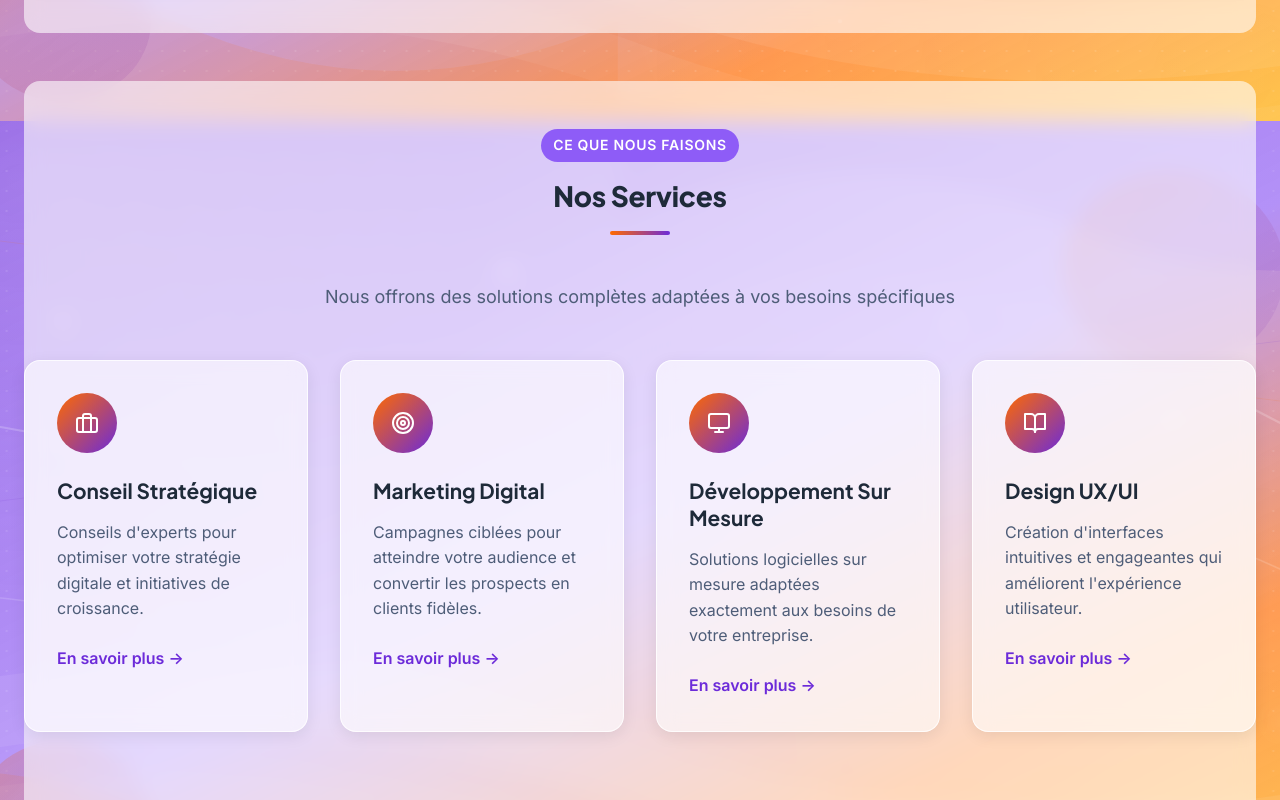
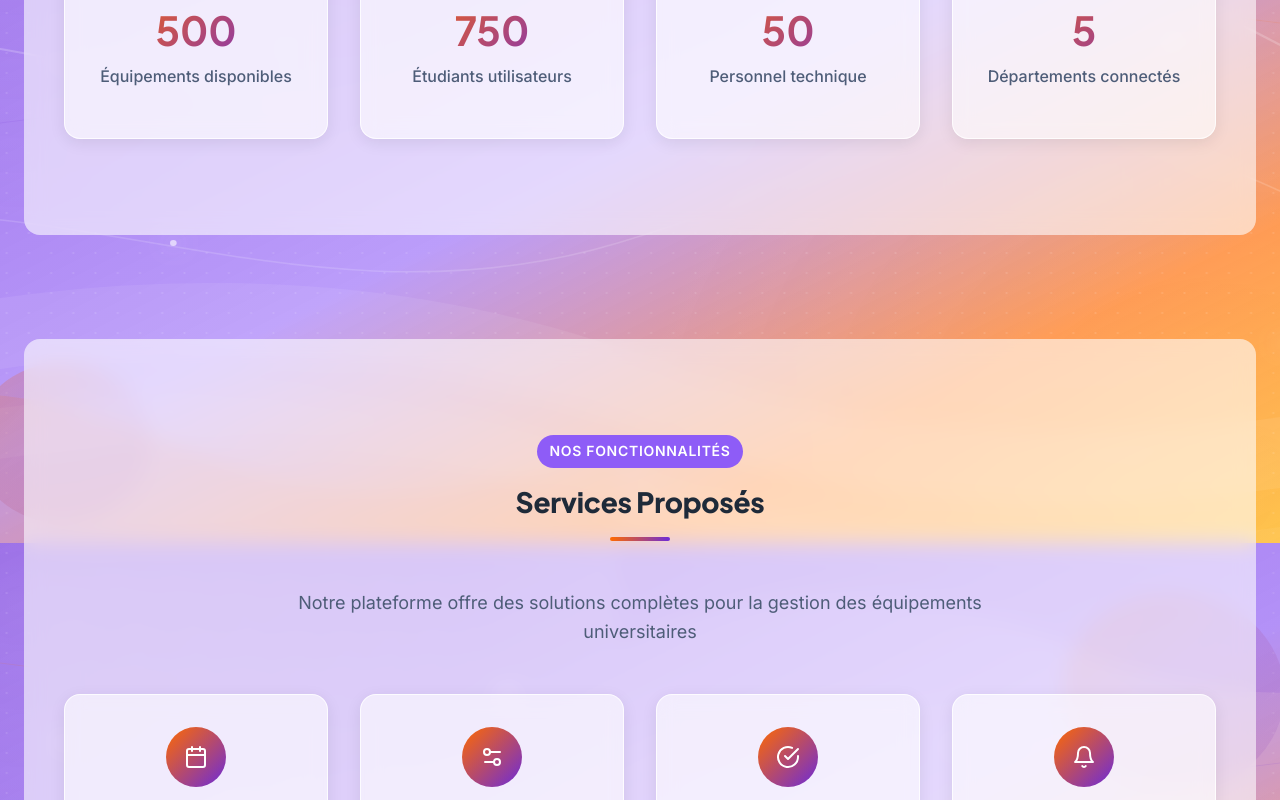
Before and after one commit to TEssarhir/UMI-gestion-stock, a React (Create React App) app in the folder client/: page / in a window 1280 px wide. Shown: the part 1840-2640 px from the top of the page. Built offline with nearby package versions, Linux system fonts and the light colour scheme.

Commit message:
Translated the main page + enhanced the css

```diff
--- a/client/src/css/home.css
+++ b/client/src/css/home.css
@@ -148,7 +148,8 @@
   padding: var(--space-xl) var(--space-md);
   overflow: hidden;
   margin-top: var(--header-height);
-  margin-bottom: 0;
+  margin-bottom: var(--space-xxl);
+  padding-top: 0;
 }
 
 /* No before pseudo-element for hero to allow full background visibility */
@@ -213,7 +214,7 @@
   text-align: center;
   max-width: 900px;
   z-index: 1;
-  padding: var(--space-lg);
+  padding: var(--space-xl);
   border-radius: var(--radius-lg);
   background: var(--glass-bg-light);
   backdrop-filter: blur(var(--glass-blur));
@@ -440,6 +441,47 @@
   background: var(--glass-bg-dark);
 }
 
+.features {
+  display: grid;
+  grid-template-columns: repeat(auto-fit, minmax(280px, 1fr));
+  gap: var(--space-lg);
+  margin-top: var(--space-xl);
+}
+
+.feature-card {
+  text-align: center;
+  padding: var(--space-xl);
+  border-radius: var(--radius-lg);
+  background: var(--glass-bg-light);
+  backdrop-filter: blur(var(--glass-blur));
+  border: 1px solid var(--glass-border-light);
+  box-shadow: var(--shadow-md);
+  transition: var(--transition);
+  display: flex;
+  flex-direction: column;
+  align-items: center;
+  height: 100%;
+}
+
+.dark-mode .feature-card {
+  background: var(--glass-bg-dark);
+  border: 1px solid var(--glass-border-dark);
+}
+
+.feature-card h4 {
+  margin-top: var(--space-md);
+  margin-bottom: var(--space-md);
+}
+
+.feature-card p {
+  margin-bottom: var(--space-lg);
+  flex-grow: 1;
+}
+
+.feature-link {
+  margin-top: auto;
+}
+
 .feature-icon {
   margin-bottom: var(--space-md);
 }
@@ -485,7 +527,7 @@
 }
 
 .testimonial-card {
-  padding: var(--space-lg);
+  padding: var(--space-xl);
   border-radius: var(--radius-lg);
   background: var(--glass-bg-light);
   backdrop-filter: blur(var(--glass-blur));
@@ -561,10 +603,26 @@
 
 .contact-container {
   display: grid;
-  grid-template-columns: repeat(auto-fit, minmax(300px, 1fr));
+  grid-template-columns: 1fr 1fr;
   gap: var(--space-xl);
   max-width: var(--content-width);
   margin: 0 auto;
+  padding: 0;
+}
+
+.contact-info, .contact-form {
+  min-height: 500px;
+  display: flex;
+  flex-direction: column;
+}
+
+.contact-form {
+  padding: var(--space-xl);
+  justify-content: center;
+}
+
+.contact-info {
+  padding: var(--space-xl);
 }
 
 .contact-description {
@@ -597,23 +655,6 @@
 .contact-item p {
   color: var(--text-secondary);
   margin-bottom: 0;
-}
-
-.contact-form {
-  padding: var(--space-lg);
-  border-radius: var(--radius-lg);
-  background: var(--glass-bg-light);
-  backdrop-filter: blur(var(--glass-blur));
-  border: 1px solid var(--glass-border-light);
-  box-shadow: var(--shadow-md);
-  display: flex;
-  flex-direction: column;
-  gap: var(--space-md);
-}
-
-.dark-mode .contact-form {
-  background: var(--glass-bg-dark);
-  border: 1px solid var(--glass-border-dark);
 }
 
 /* ================ FOOTER ================ */
@@ -730,6 +771,13 @@
   animation: pulse 2s infinite;
 }
 
+/* Add this new class for consistent section padding */
+.section-container {
+  max-width: var(--content-width);
+  margin: 0 auto;
+  padding: var(--space-xl) var(--space-md);
+}
+
 /* ================ HOME-SPECIFIC RESPONSIVE DESIGN ================ */
 @media screen and (max-width: 991px) {
   .nav-links {
@@ -761,7 +809,15 @@
   }
 
   .contact-container {
-    grid-template-columns: 1fr;
+    grid-template-columns: 1fr; /* Stack on mobile */
+  }
+
+  .contact-info, .contact-form {
+    min-height: auto; /* Remove fixed height on mobile */
+  }
+
+  .contact-form {
+    padding: var(--space-lg);
   }
 
   .footer-top {
@@ -788,6 +844,25 @@
 }
 
 @media screen and (max-width: 576px) {
+  section {
+    margin-top: var(--space-xl);
+    margin-bottom: var(--space-xl);
+    padding: var(--space-md) 0;
+  }
+
+  .section-container {
+    padding: var(--space-md);
+  }
+
+  .hero,
+  .hero-content,
+  .contact-form,
+  .contact-info,
+  .feature-card,
+  .testimonial-card {
+    padding: var(--space-lg);
+  }
+
   .hero-content h1 {
     font-size: clamp(2rem, 7vw, 3rem);
   }
@@ -812,3 +887,25 @@
     text-align: center;
   }
 }
+
+/* Standardize section spacing */
+section {
+  margin-top: var(--space-xxl);
+  margin-bottom: var(--space-xxl);
+  padding: var(--space-xl) 0;
+}
+
+/* Increase spacing between sections */
+section {
+  margin: var(--space-xl) 0;  /* Increased from var(--space-md) 0 */
+}
+
+/* Specific margins for certain sections for better rhythm */
+.about-section, .services-section, .testimonials-section {
+  margin-top: var(--space-xxl);
+}
+
+/* Contact section adjustments */
+.contact-section {
+  margin-top: var(--space-xxl);
+}
--- a/client/src/pages/home.jsx
+++ b/client/src/pages/home.jsx
@@ -244,7 +244,7 @@ const Home = () => {
             </span>
           </h1>
           <p className="subheading fade-in hidden">
-            Transformer des idées en expériences digitales exceptionnelles
+            Gérer vos équipements universitaires n'a jamais été aussi simple.
           </p>
 
           <div className="hero-actions">
@@ -262,10 +262,6 @@ const Home = () => {
               <span className="stat-label">Années d'Expérience</span>
             </div>
             <div className="stat-divider"></div>
-            <div className="stat-item">
-              <span className="stat-number">500+</span>
-              <span className="stat-label">Projets Réalisés</span>
-            </div>
           </div>
         </div>
 
@@ -278,8 +274,9 @@ const Home = () => {
       </section>
 
       <section id="about" className="about-section">
+        <div className="section-container">
           <div className="section-header">
-          <span className="section-tag fade-in hidden">Notre Histoire</span>
+            <span className="section-tag fade-in hidden">Notre Plateforme</span>
             <h2 className="section-title fade-in hidden">À Propos</h2>
             <div className="section-divider fade-in hidden"></div>
           </div>
@@ -287,10 +284,10 @@ const Home = () => {
           <div className="about-content">
             <div className="about-text">
               <p className="fade-in hidden">
-              Nous fournissons des solutions digitales innovantes pour aider les entreprises à se développer et à réussir dans l'ère numérique, en combinant innovation et résultats pratiques.
+                Notre système de gestion d'équipements universitaires simplifie le processus de réservation et d'inventaire pour tous les acteurs de l'université, offrant une interface intuitive et des fonctionnalités complètes.
               </p>
               <p className="fade-in hidden">
-              Fondée en 2013, notre équipe a été à l'avant-garde de la transformation digitale dans de nombreux secteurs.
+                Développé spécifiquement pour l'Université Moulay Ismail, notre plateforme facilite l'accès aux ressources techniques et scientifiques pour les étudiants et les enseignants.
               </p>
             </div>
 
@@ -324,7 +321,7 @@ const Home = () => {
               <h3 className="counter" data-target="500">
                 0
               </h3>
-            <p>Projets Terminés</p>
+              <p>Équipements disponibles</p>
             </div>
             <div className="stat scale-in hidden">
               <div className="stat-icon">
@@ -344,10 +341,10 @@ const Home = () => {
                   <path d="M8 14l3 3 5-5"></path>
                 </svg>
               </div>
-            <h3 className="counter" data-target="300">
+              <h3 className="counter" data-target="750">
                 0
               </h3>
-            <p>Clients Satisfaits</p>
+              <p>Étudiants utilisateurs</p>
             </div>
             <div className="stat scale-in hidden">
               <div className="stat-icon">
@@ -371,7 +368,7 @@ const Home = () => {
               <h3 className="counter" data-target="50">
                 0
               </h3>
-            <p>Membres d'Équipe</p>
+              <p>Personnel technique</p>
             </div>
             <div className="stat scale-in hidden">
               <div className="stat-icon">
@@ -390,23 +387,25 @@ const Home = () => {
                   <polyline points="8.21 13.89 7 23 12 20 17 23 15.79 13.88"></polyline>
                 </svg>
               </div>
-            <h3 className="counter" data-target="25">
+              <h3 className="counter" data-target="5">
                 0
               </h3>
-            <p>Prix du Secteur</p>
+              <p>Départements connectés</p>
+            </div>
           </div>
         </div>
       </section>
 
       <section id="services" className="services-section">
+        <div className="section-container">
           <div className="section-header">
-          <span className="section-tag fade-in hidden">Ce Que Nous Faisons</span>
-          <h2 className="section-title fade-in hidden">Nos Services</h2>
+            <span className="section-tag fade-in hidden">Nos Fonctionnalités</span>
+            <h2 className="section-title fade-in hidden">Services Proposés</h2>
             <div className="section-divider fade-in hidden"></div>
           </div>
 
           <p className="section-description fade-in hidden">
-          Nous offrons des solutions complètes adaptées à vos besoins spécifiques
+            Notre plateforme offre des solutions complètes pour la gestion des équipements universitaires
           </p>
 
           <div className="features">
@@ -424,14 +423,16 @@ const Home = () => {
                     strokeLinecap="round"
                     strokeLinejoin="round"
                   >
-                  <rect x="2" y="7" width="20" height="14" rx="2" ry="2"></rect>
-                  <path d="M16 21V5a2 2 0 0 0-2-2h-4a2 2 0 0 0-2 2v16"></path>
+                    <rect x="3" y="4" width="18" height="18" rx="2" ry="2"></rect>
+                    <line x1="16" y1="2" x2="16" y2="6"></line>
+                    <line x1="8" y1="2" x2="8" y2="6"></line>
+                    <line x1="3" y1="10" x2="21" y2="10"></line>
                   </svg>
                 </div>
               </div>
-            <h4>Conseil Stratégique</h4>
+              <h4>Réservation d'Équipement</h4>
               <p>
-              Conseils d'experts pour optimiser votre stratégie digitale et initiatives de croissance.
+                Système intuitif permettant aux étudiants de consulter, réserver et suivre le statut de leurs demandes d'équipements.
               </p>
               <a href="#contact" className="feature-link">
                 En savoir plus →
@@ -452,15 +453,16 @@ const Home = () => {
                     strokeLinecap="round"
                     strokeLinejoin="round"
                   >
-                  <circle cx="12" cy="12" r="10"></circle>
-                  <circle cx="12" cy="12" r="6"></circle>
-                  <circle cx="12" cy="12" r="2"></circle>
+                    <path d="M20 7h-9"></path>
+                    <path d="M14 17H5"></path>
+                    <circle cx="17" cy="17" r="3"></circle>
+                    <circle cx="7" cy="7" r="3"></circle>
                   </svg>
                 </div>
               </div>
-            <h4>Marketing Digital</h4>
+              <h4>Gestion d'Inventaire</h4>
               <p>
-              Campagnes ciblées pour atteindre votre audience et convertir les prospects en clients fidèles.
+                Outils pour les techniciens permettant d'ajouter, modifier et suivre le statut technique de tous les équipements disponibles.
               </p>
               <a href="#contact" className="feature-link">
                 En savoir plus →
@@ -481,15 +483,14 @@ const Home = () => {
                     strokeLinecap="round"
                     strokeLinejoin="round"
                   >
-                  <rect x="2" y="3" width="20" height="14" rx="2" ry="2"></rect>
-                  <line x1="8" y1="21" x2="16" y2="21"></line>
-                  <line x1="12" y1="17" x2="12" y2="21"></line>
+                    <path d="M22 11.08V12a10 10 0 1 1-5.93-9.14"></path>
+                    <polyline points="22 4 12 14.01 9 11.01"></polyline>
                   </svg>
                 </div>
               </div>
-            <h4>Développement Sur Mesure</h4>
+              <h4>Processus d'Approbation</h4>
               <p>
-              Solutions logicielles sur mesure adaptées exactement aux besoins de votre entreprise.
+                Système de validation permettant aux responsables d'approuver, refuser et gérer efficacement les demandes d'équipement.
               </p>
               <a href="#contact" className="feature-link">
                 En savoir plus →
@@ -510,26 +511,28 @@ const Home = () => {
                     strokeLinecap="round"
                     strokeLinejoin="round"
                   >
-                  <path d="M2 3h6a4 4 0 0 1 4 4v14a3 3 0 0 0-3-3H2z"></path>
-                  <path d="M22 3h-6a4 4 0 0 0-4 4v14a3 3 0 0 1 3-3h7z"></path>
+                    <path d="M18 8A6 6 0 0 0 6 8c0 7-3 9-3 9h18s-3-2-3-9"></path>
+                    <path d="M13.73 21a2 2 0 0 1-3.46 0"></path>
                   </svg>
                 </div>
               </div>
-            <h4>Design UX/UI</h4>
+              <h4>Système de Notifications</h4>
               <p>
-              Création d'interfaces intuitives et engageantes qui améliorent l'expérience utilisateur.
+                Notifications en temps réel et alertes par email pour informer les utilisateurs des changements de statut des réservations et équipements.
               </p>
               <a href="#contact" className="feature-link">
                 En savoir plus →
               </a>
             </div>
           </div>
+        </div>
       </section>
 
       <section id="testimonials" className="testimonials-section">
+        <div className="section-container">
           <div className="section-header">
-          <span className="section-tag fade-in hidden">Avis Clients</span>
-          <h2 className="section-title fade-in hidden">Ce Que Disent Nos Clients</h2>
+            <span className="section-tag fade-in hidden">Témoignages d'Utilisateurs</span>
+            <h2 className="section-title fade-in hidden">Retours d'Expérience</h2>
             <div className="section-divider fade-in hidden"></div>
           </div>
 
@@ -537,17 +540,17 @@ const Home = () => {
             <div className="testimonial-card fade-in hidden">
               <div className="testimonial-rating">★★★★★</div>
               <p className="testimonial-text">
-              GP a transformé notre entreprise grâce à leur approche innovante des solutions digitales. Leur équipe a dépassé nos attentes à chaque étape.
+                Le système de réservation d'équipements a considérablement simplifié nos travaux pratiques. L'interface est intuitive et le processus de validation est rapide et efficace.
               </p>
               <div className="testimonial-author">
                 <img
                   src="https://randomuser.me/api/portraits/men/32.jpg"
-                alt="Tarik"
+                  alt="Mohamed"
                   className="author-image"
                 />
                 <div className="author-details">
-                <h4>Tarik Ahmed</h4>
-                <p>PDG, TechStart</p>
+                  <h4>Mohamed Alami</h4>
+                  <p>Étudiant, Département d'Informatique</p>
                 </div>
               </div>
             </div>
@@ -555,17 +558,17 @@ const Home = () => {
             <div className="testimonial-card fade-in hidden">
               <div className="testimonial-rating">★★★★★</div>
               <p className="testimonial-text">
-              Travailler avec GP a changé la donne pour notre stratégie marketing. Les résultats ont été immédiats et impressionnants.
+                En tant qu'enseignante, cette plateforme me permet de suivre facilement les équipements disponibles et de réserver à l'avance pour mes cours. Une solution très bien pensée.
               </p>
               <div className="testimonial-author">
                 <img
                   src="https://randomuser.me/api/portraits/women/44.jpg"
-                alt="Aya"
+                  alt="Nadia"
                   className="author-image"
                 />
                 <div className="author-details">
-                <h4>Aya Benali</h4>
-                <p>Directrice Marketing, Innovate Inc.</p>
+                  <h4>Nadia Benkirane</h4>
+                  <p>Professeure, Département de Physique</p>
                 </div>
               </div>
             </div>
@@ -573,17 +576,18 @@ const Home = () => {
             <div className="testimonial-card fade-in hidden">
               <div className="testimonial-rating">★★★★★</div>
               <p className="testimonial-text">
-              L'équipe de GP fournit constamment un travail de haute qualité avec une attention aux détails qui les distingue des autres agences.
+                Le système d'inventaire nous a permis d'améliorer considérablement le suivi du matériel et de réduire les pertes. La maintenance préventive est désormais beaucoup plus efficace.
               </p>
               <div className="testimonial-author">
                 <img
                   src="https://randomuser.me/api/portraits/women/68.jpg"
-                alt="Mariam"
+                  alt="Rachid"
                   className="author-image"
                 />
                 <div className="author-details">
-                <h4>Mariam El Fassi</h4>
-                <p>CTO, DataDrive</p>
+                  <h4>Rachid El Ouazzani</h4>
+                  <p>Responsable Technique, Service Logistique</p>
+                </div>
               </div>
             </div>
           </div>
@@ -591,6 +595,7 @@ const Home = () => {
       </section>
 
       <section id="contact" className="contact-section">
+        <div className="section-container">
           <div className="contact-container">
             <div className="contact-info">
               <div className="section-header">
@@ -623,7 +628,7 @@ const Home = () => {
                   </div>
                   <div>
                     <h4>Notre Adresse</h4>
-                  <p>123 Rue de l'Innovation, Quartier Tech, CA 94107</p>
+                    <p>Avenue Abdelkrim al Khattabi, 50000 Meknès, Maroc</p>
                   </div>
                 </div>
 
@@ -645,7 +650,7 @@ const Home = () => {
                   </div>
                   <div>
                     <h4>Téléphone</h4>
-                  <p>+1 (555) 123-4567</p>
+                    <p>+212 5 35 53 73 21</p>
                   </div>
                 </div>
 
@@ -752,6 +757,7 @@ const Home = () => {
                 </svg>
               </button>
             </form>
+          </div>
         </div>
       </section>
 
```
Lines whose indentation alone changed are shown as unchanged.
